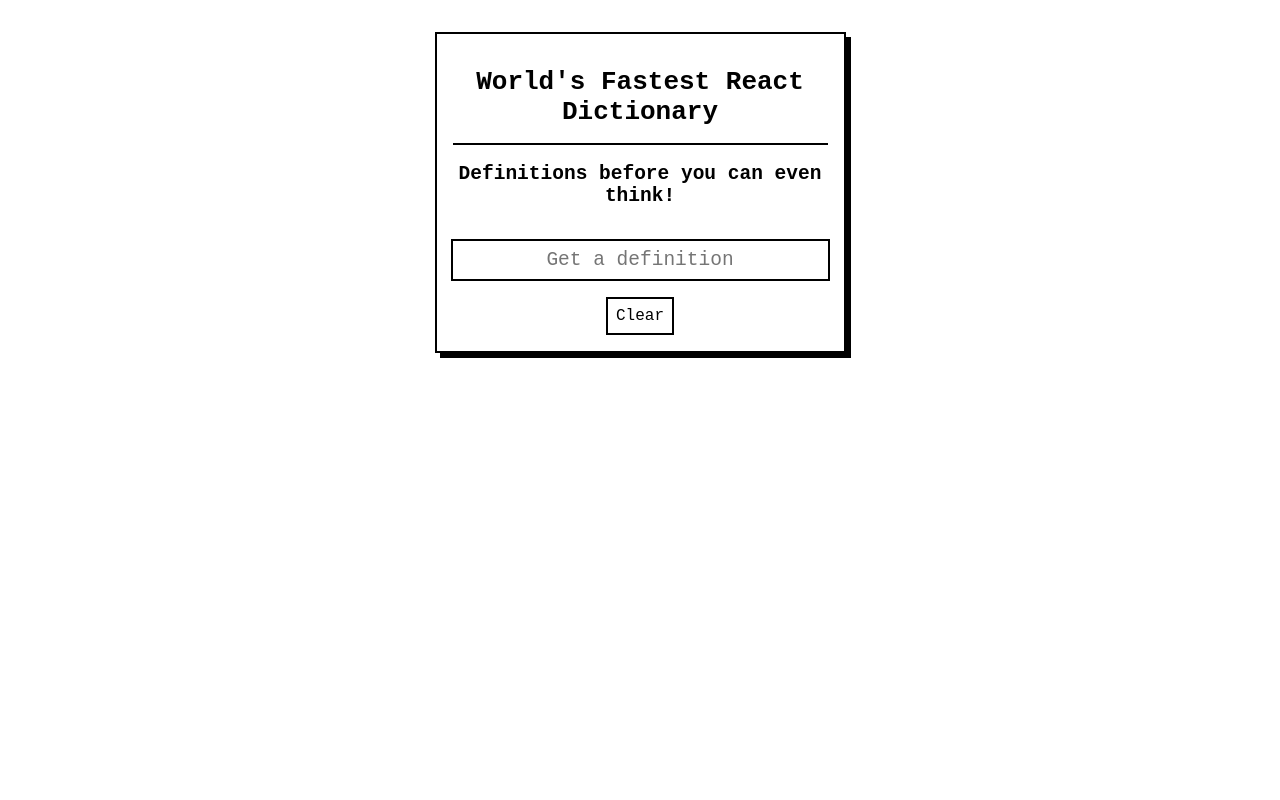
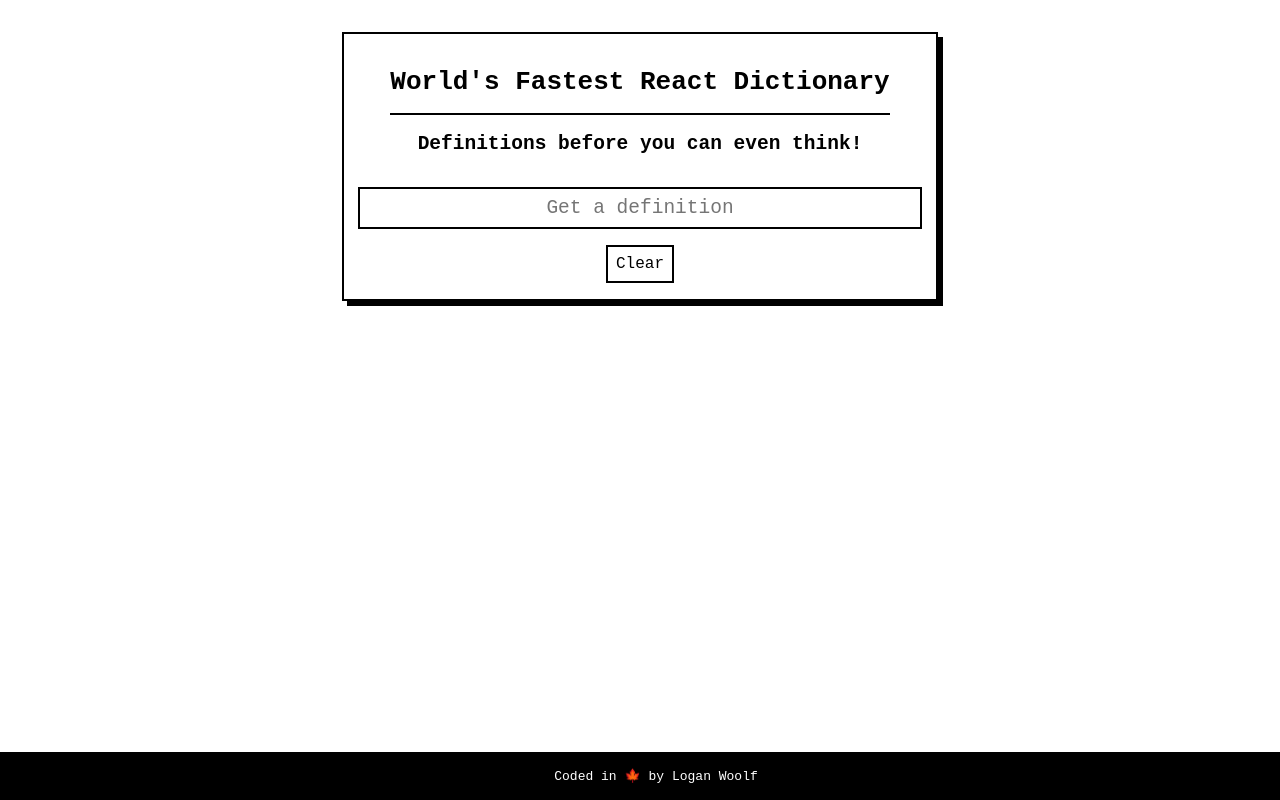
Before and after one commit to loganwoolf/react-dictionary, a React (Create React App) app: page / in a window 1280 px wide. Built offline with nearby package versions, Linux system fonts and the light colour scheme.

Commit message:
initial commit

```diff
--- a/src/components/footer.jsx
+++ b/src/components/footer.jsx
@@ -1,7 +1,11 @@
 export default function Footer(props) {
   return (
     <footer>
-      Coded by <a href="http://github.com/loganwoolf">Logan Woolf</a>
+      Coded in{' '}
+      <span role="img" aria-label="maple leaf representing Canada">
+        🍁
+      </span>{' '}
+      by <a href="http://github.com/loganwoolf">Logan Woolf</a>
     </footer>
   )
 }
--- a/src/index.js
+++ b/src/index.js
@@ -1,12 +1,14 @@
-import { StrictMode } from "react";
-import ReactDOM from "react-dom";
+import { StrictMode } from 'react'
+import ReactDOM from 'react-dom'
 
-import App from "./App";
+import App from './App'
+import Footer from './components/footer'
 
-const rootElement = document.getElementById("root");
+const rootElement = document.getElementById('root')
 ReactDOM.render(
   <StrictMode>
     <App />
+    <Footer />
   </StrictMode>,
   rootElement
-);
+)
--- a/src/styles.css
+++ b/src/styles.css
@@ -1,3 +1,7 @@
+body {
+  margin: 0;
+}
+
 .App {
   display: flex;
   flex-direction: column;
@@ -7,8 +11,10 @@
   padding: 1rem;
   font-family: monospace;
   text-align: center;
-  width: 375px;
-  margin: 2rem auto 0;
+  width: calc(100vw - 2rem - 4rem);
+  min-width: calc(320px - 2rem - 4rem);
+  max-width: 35rem;
+  margin: 2rem auto;
 }
 
 h1 {
@@ -30,7 +36,7 @@ input {
 input {
   padding: 0.5rem;
   font-size: 1.5em;
-  width: calc(375px - 1rem);
+  width: calc(100% - 1rem);
 }
 button {
   background: unset;
@@ -67,3 +73,19 @@ a {
 a:hover {
   transform: rotate(-8deg) scale(1.08);
 }
+
+footer {
+  position: fixed;
+  bottom: 0;
+  padding: 1rem;
+  background-color: black;
+  color: white;
+  font-family: monospace;
+  width: 100%;
+  text-align: center;
+}
+
+footer a {
+  color: white;
+  text-decoration: unset;
+}
```
Also changed, not shown: package.json (+4 -6 lines), thumbnail.png (added).
